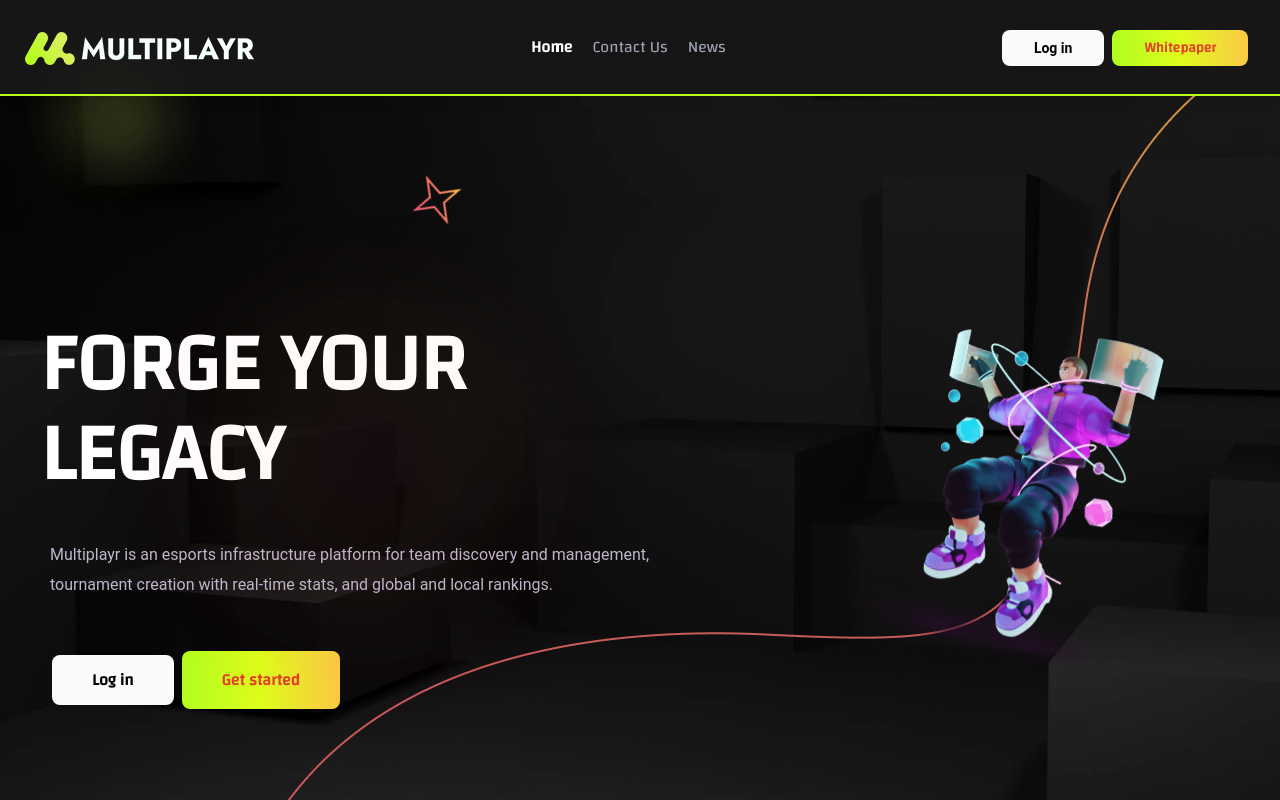
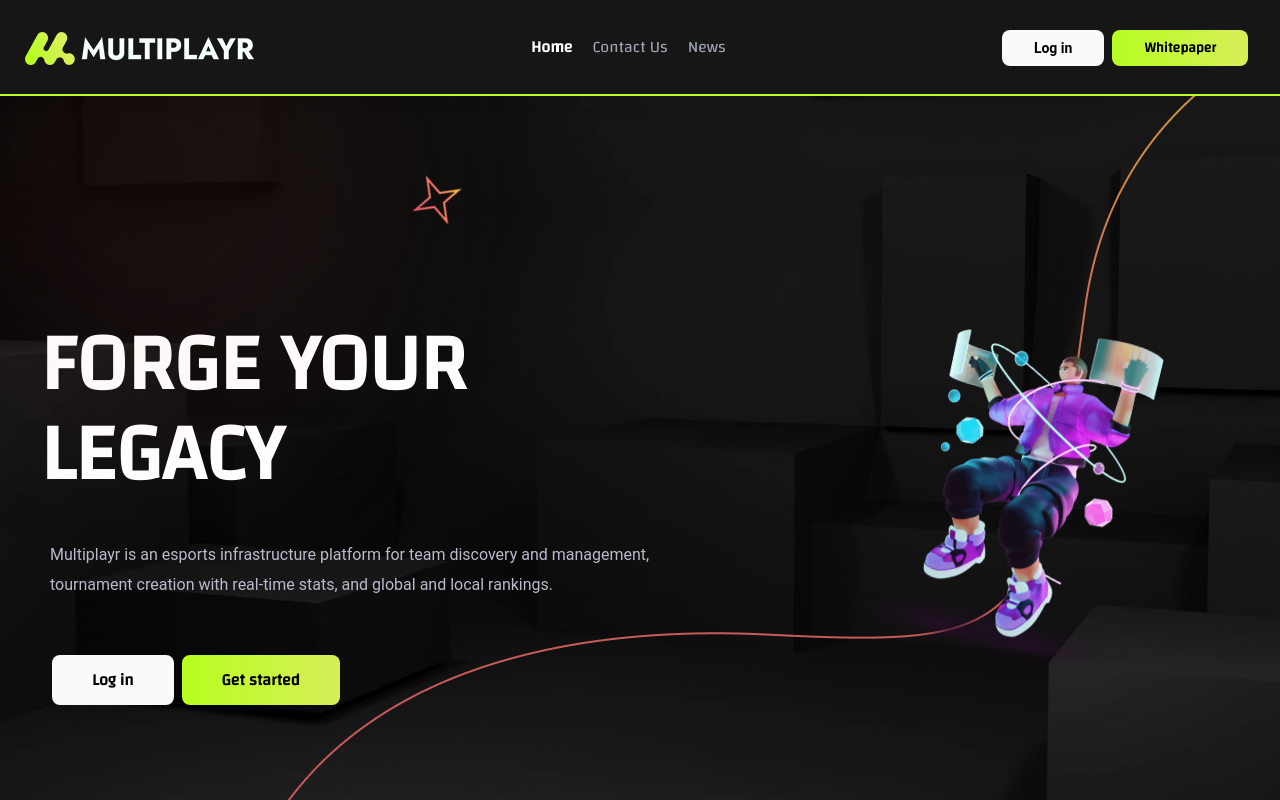
Before and after one commit to Multiplayr/Multiplayr_info, a React (Create React App) app: page / in a window 1280 px wide. Built offline with nearby package versions, Linux system fonts and the light colour scheme.

Commit message:
theme variable update

```diff
--- a/src/App.js
+++ b/src/App.js
@@ -17,7 +17,7 @@ function App() {
       <Teams/>
       <News/>
 
-      <CursorFollower/>
+      {/* <CursorFollower/> */}
       <LineOnWebpage/>
 
       </div>
--- a/src/Components/Feature/Feature.css
+++ b/src/Components/Feature/Feature.css
@@ -10,12 +10,11 @@
 }
 
 .rounding-layout {
-  margin: 3% 5%;
-  background-color: #1c1c1c;
+  /* margin: 3% 5%; */
+  background-color: #171717;
   opacity: 0.95;
-  border-radius: 15px;
   backdrop-filter: blur(15px);
-  border: #b7fd1f solid 2px;
+  /* border: #b7fd1f solid 2px; */
 }
 .container-feature {
   padding: 0px 5px;
@@ -63,36 +62,21 @@ h2{
   width: 50%;
 }
 .single-item {
-    height: 29rem;
-    background-color: #49640fc9;
-  /* background: linear-gradient(
-    90deg,
-    rgba(177, 253, 31, 1) 0%,
-    rgba(222, 253, 29, 1) 50%,
-    rgba(252, 201, 69, 1) 100%
-  ); */
-  /* background: linear-gradient(135deg, #1f0d41 0%, rgba(26, 9, 58, 0.1) 100%); */
+  height: 29rem;
+  background-color: #1c1c1e;
   margin-bottom: 30px;
   border-radius: 30px;
   padding: 50px 40px;
   width: 30%;
   box-sizing: border-box;
+  margin: 20px;
+}
 
-  margin: 20px;
-  /* position: absolute; */
+.single-item:hover {
+  background:var(--mp-grayGrad);
+  transition: background-position 0.5s ease-in-out;
 }
-.single-item:hover {
-  /* background: linear-gradient(135deg, rgb(59, 32, 122) 0%, #1f0d41 60%); */
- background: linear-gradient(
-    90deg,
-    rgba(177, 253, 31, 0.6) 0%,
-    rgba(222, 253, 29, 0.6) 50%,
-    rgba(252, 201, 69, 0.6) 100%
-  );
 
-  transition: background-position 0.5s ease-in-out;
-  /* opacity: 0.7; */
-}
 .row-item {
   display: flex;
   flex-direction: row;
@@ -100,14 +84,15 @@ h2{
   justify-content: space-evenly;
   align-items: center;
 }
+
 .single-item img {
   margin: 0px auto;
   margin-bottom: 2rem;
-
   max-width: 110px;
   height: auto;
   vertical-align: middle;
 }
+
 .single-item h3 {
   transition: var(--transition);
   color: var(--whiteColor);
@@ -121,9 +106,11 @@ h2{
   margin-bottom: 20px;
   text-wrap: wrap;
 }
+
 .single-item h3:hover {
   color: rgb(87, 33, 215);
 }
+
 .single-item p {
   display: block;
   margin-block-start: 1em;
@@ -136,6 +123,7 @@ h2{
   margin-bottom: 15px;
   line-height: 1.8;
 }
+
 .read-more {
   background-color: transparent;
   transition: var(--transition);
@@ -151,4 +139,14 @@ h2{
   font-family: var(--headingFontFamily);
   font-weight: 600;
   margin: 10px 0px 0px;
+
 }
+
+
+
+/* Media query for smaller screens */
+@media (max-width: 768px) {
+  .single-item {
+    width: 100%; /* Set width to 100% for smaller screens */
+  }
+}
--- a/src/Components/Feature/Item.jsx
+++ b/src/Components/Feature/Item.jsx
@@ -12,7 +12,7 @@ const Item = ({heading,Image,des}) => {
                     <img src={Image} alt='' />
                     <h3>{heading}</h3>
                     <p>
-                        {des}
+                        {des.length<90? "smaller than 90":des.length}
                     </p>
                     <a href='#' className='read-more'> Read more</a>
 
--- a/src/Components/Header/Header.css
+++ b/src/Components/Header/Header.css
@@ -71,7 +71,7 @@
 }
 
 .sp-btn2 {
-  background: linear-gradient(90deg, rgba(177,253,31,1) 0%, rgba(222,253,29,1) 50%, rgba(252,201,69,1) 100%);
+  background: linear-gradient(90deg, #b7fd20 0%, #d7ef59 100%);
 }
 
 .nav-hover {
--- a/src/Components/Header/Header.jsx
+++ b/src/Components/Header/Header.jsx
@@ -60,7 +60,7 @@ export default function Header() {
 
             <Link
               to="https://litepaper.multiplayr.gg/quick-introduction/legal-disclaimer"
-              className="sp-btn2 text-[#e4442a] font-heading focus:ring-4 font-semibold rounded-lg text-sm px-6  lg:px-8 py-1.5 lg:py-2 mr-2 focus:outline-none"
+              className="sp-btn2 text-black font-heading focus:ring-4 font-semibold rounded-lg text-sm px-6  lg:px-8 py-1.5 lg:py-2 mr-2 focus:outline-none"
             >
               Whitepaper
             </Link>
--- a/src/Components/Home/Home.jsx
+++ b/src/Components/Home/Home.jsx
@@ -19,16 +19,9 @@ function Home() {
             {/* Overlay Image */}
             <img
               className="overlay-img"
-              src="/assets/images/banner/banner-shape-2.png"
+              src="/assets/images/banner/banner-shape-1.png"
               alt=""
             />
-            <img
-              className="overlay-img"
-              src="/assets/images/banner/banner-shape-2.png"
-              alt=""
-            />
-
-
 
             <img
               className="overlay-rot-img"
@@ -52,7 +45,7 @@ function Home() {
 
               <Link
                 to="#"
-                className="sp-btn2 text-[#e4442a] font-heading focus:ring-4 font-semibold rounded-lg text-base px-8 lg:px-10 py-3 lg:py-3.5 mr-2 focus:outline-none"
+                className="sp-btn2 text-black font-heading focus:ring-4 font-semibold rounded-lg text-base px-7 lg:px-10 py-2 lg:py-2.5 mr-2 focus:outline-none"
               >
                 Get started
               </Link>
--- a/src/index.css
+++ b/src/index.css
@@ -29,6 +29,19 @@
   --transition: .5s;
   --fontSize: 16px;
   --boxShadow: 0 0 20px 3px rgba(0, 0, 0, .05);
+
+  --mp-primaryColor:#b7fd20;
+  --mp-secondaryColor:#d7ef59;
+  --mp-black: #1c1c1e ;
+  --mp-bgBlack: #171717;
+  --mp-grayDark:#343a40;
+  --mp-gray:#6c757d;
+
+  --mp-primaryGrad: linear-gradient(90deg, #b7fd20 0%, #d7ef59 100%);
+
+  --mp-secondaryGrad: linear-gradient(90deg, #1c1c1e 0%, #171717 100%);
+
+  --mp-grayGrad: linear-gradient(90deg, #343a40 0%, #1c1c1e 100%);
 }
 
 .ROOTFORMULTIPLAYR{
@@ -74,3 +87,13 @@ code {
   font-family: source-code-pro, Menlo, Monaco, Consolas, 'Courier New',
     monospace;
 }
+
+.Multiplayr-Background-Gradient-Colour{
+  color:#b7fd20;
+  color:#d7ef59;
+  color: #1c1c1e ;
+  color: #171717;
+  background: linear-gradient(90deg, #b7fd20 0%, #d7ef59 100%);
+  background: linear-gradient(90deg, #1c1c1e 0%, #171717 100%);
+
+}
```
Also changed, not shown: src/Components/Feature/Feature.jsx (line endings or trailing spaces).
